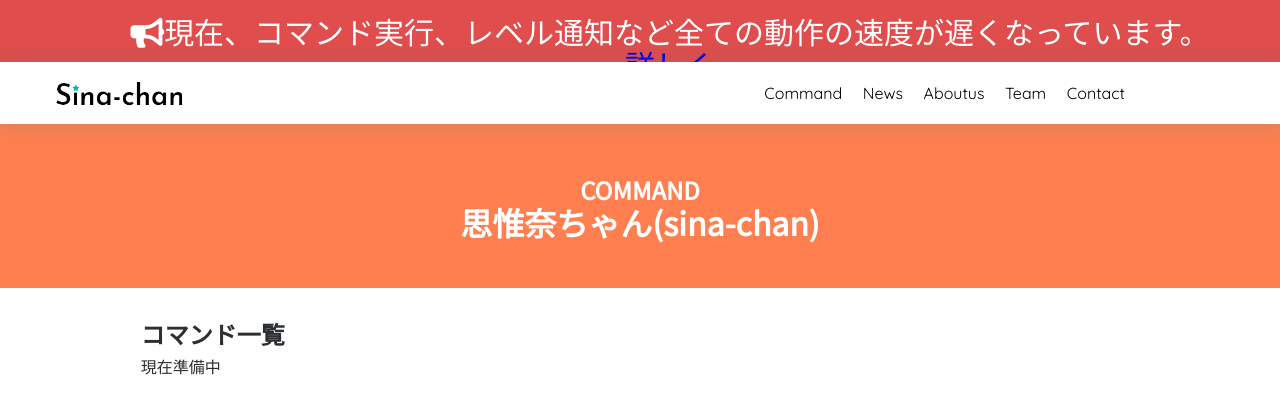
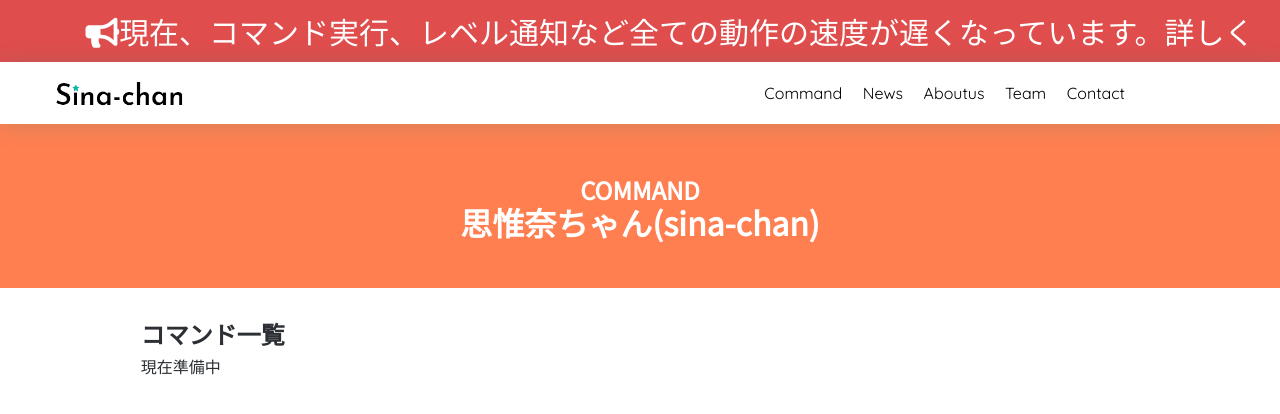
Before and after one commit to SinaKitagami/sinakitagami.github.io, a Jekyll site: the page built from command.md, in a window 1280 px wide and 900 px high. Shown: the top 414 px of the window. Built offline with Jekyll 4.4.1, drawn with Linux system fonts in a browser that asks for light colours; nearby versions of some CDN libraries.

Commit message:
リンク追加

```diff
--- a/_includes/notice.html
+++ b/_includes/notice.html
@@ -1,3 +1,3 @@
 <div class="announce">
-    <p><i class="fas fa-bullhorn"></i>現在、コマンド実行、レベル通知など全ての動作の速度が遅くなっています。</p><a href="https://sina-chan-d.com/news/slowdown-02">詳しく</a>
+    <a href="https://sina-chan-d.com/news/slowdown-02" class="link-white"><i class="fas fa-bullhorn"></i>現在、コマンド実行、レベル通知など全ての動作の速度が遅くなっています。詳しく</a>
 </div>
--- a/assets/css/main.scss
+++ b/assets/css/main.scss
@@ -489,3 +489,7 @@
   font-size: 30px;
   padding: 0.5em 1em;
 }
+
+.link-white{
+  color: white;
+}
```
